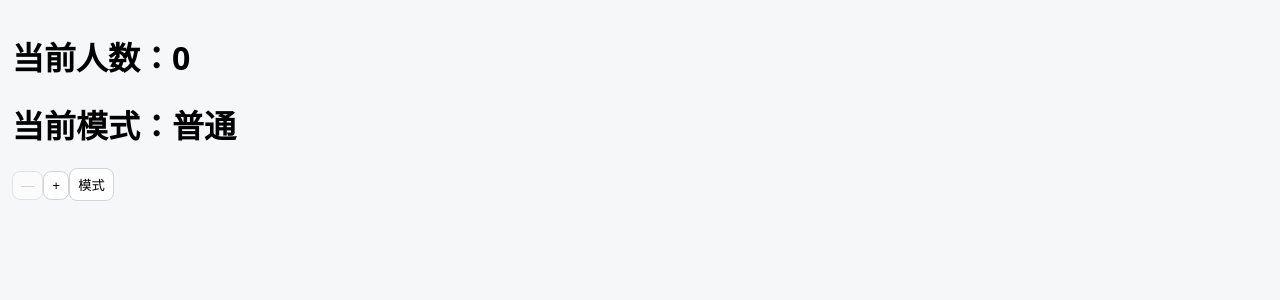
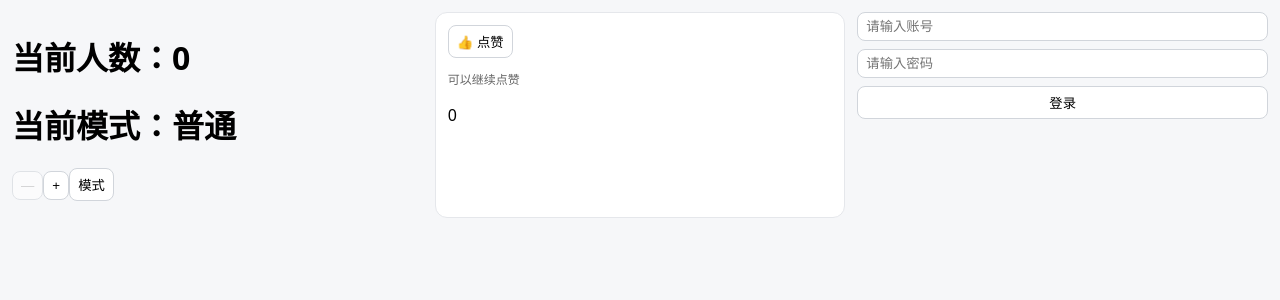
Before and after one commit to FlyApple22/FrontendLearn, a React (Vite) app in the folder React/practice/: page / in a window 1280 px wide. Shown: the top 300 px of the page. Built offline with nearby package versions, Linux system fonts and the light colour scheme.

Commit message:
✨ feat(components): 02TimerLike

```diff
--- a/React/practice/src/App.jsx
+++ b/React/practice/src/App.jsx
@@ -1,14 +1,16 @@
 import './index.css'
 
 import StepCounter from './components/01StepCounter'
+import TimerLike from './components/02TimerLike'
+import LoginValidator from './components/03LoginValidator'
 
 export default function App() {
   return (
     <div className='grid'>
       <StepCounter />
-      {/* <TimerLike />
+      <TimerLike />
       <LoginValidator />
-      <FontClamp />
+      {/* <FontClamp />
       <ThemePreview />
       <MiniCart />
       <TodoLite />
--- a/React/practice/src/components/02TimerLike.jsx
+++ b/React/practice/src/components/02TimerLike.jsx
@@ -23,3 +23,34 @@
  * - 你需要两个 state：likes（数字） + cooling（布尔）
  * - 可以用 setTimeout 实现 2 秒冷却（允许用，但不需要 useEffect）
  */
+
+import { useState } from 'react'
+
+function TimerLike() {
+  const [likes, setLikes] = useState(0)
+  const [cooling, setCooling] = useState(false)
+  const tip = cooling ? '冷却中…' : '可以继续点赞'
+
+  function a() {
+    if (cooling) return
+    setLikes((prev) => prev + 1)
+    setCooling(true)
+    setTimeout(() => {
+      setCooling(false)
+    }, 1000)
+  }
+
+  return (
+    <div className='card'>
+      <div className='row'>
+        <button onClick={a} disabled={cooling}>
+          👍 点赞
+        </button>
+      </div>
+      <p className='small'>{tip}</p>
+      <p className='like'>{likes}</p>
+    </div>
+  )
+}
+
+export default TimerLike
--- a/React/practice/src/components/03LoginValidator.jsx
+++ b/React/practice/src/components/03LoginValidator.jsx
@@ -25,3 +25,35 @@
  * - 用 3 个 state：username / password / msg
  * - “是否满足”建议用派生变量（不要做成 state）
  */
+
+import { useState } from 'react'
+
+function LoginValidator() {
+  const [username, setUsename] = useState('')
+  const [password, setPassword] = useState('')
+
+  return (
+    <div>
+      <div style={{ display: 'grid', gap: 8 }}>
+        <input
+          placeholder='请输入账号'
+          value={username}
+          onChange={(e) => {
+            setUsename(e.target.value)
+          }}
+        />
+        <input
+          type='password'
+          placeholder='请输入密码'
+          value={password}
+          onChange={(e) => {
+            setPassword(e.target.value)
+          }}
+        />
+        <button>登录</button>
+      </div>
+    </div>
+  )
+}
+
+export default LoginValidator
```
